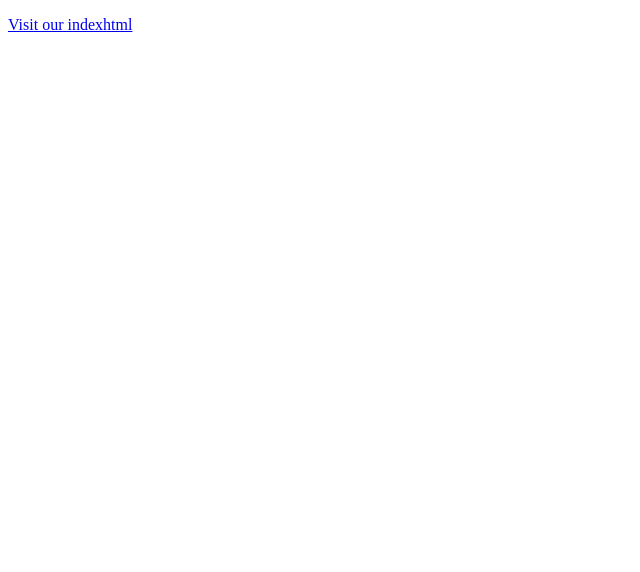
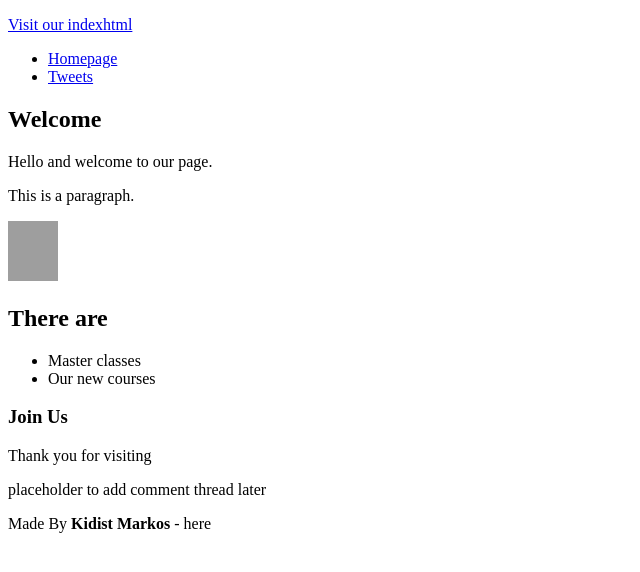
Before and after one commit to kidymark16/alx_html_css, a plain HTML site: page html_basic/tweets.html in a window 1280 px wide. Shown: the whole page, without its empty margins (0-640 px from the left). Drawn offline with Linux system fonts and the light colour scheme; grey boxes are pictures that could not be loaded.

Commit message:
Update tweets.html

```diff
--- a/html_basic/tweets.html
+++ b/html_basic/tweets.html
@@ -4,9 +4,63 @@
   <title>Hello everyone </title>
 </head>
 <body>
-<p></p>
+<p>
  <a href="https://github.com/kidymark16/alx_html_css/new/main/html_basic/index.html">Visit our indexhtml </a>
   </p>
+  <header>
+
+        <ul>
+            <li><a href="index.html" title="Home">Homepage</a></li>
+            <li><a href="tweets.html" title="Tweets">Tweets</a></li>
+        </ul>
+
+    </header>
+
+ <main>
+
+
+
+        <article>
+
+            <h1>Welcome </h1>
+
+            <p>Hello and welcome to our page.</p>
+
+
+  <p>This is a paragraph.</p>
+
+        <a href="https://www.alxafrica.com"><img src="https://www.movemeback.com/careers/alx-general-manager/" style="width:50px;height:60px;"></a>
+
+            <h2>There are </h2>
+
+            <p>
+
+                <ul>
+                    <li>Master classes</li>
+                    <li>Our new courses</li>
+
+                </ul>
+
+            </p>
+
+            <h3> Join Us</h3>
+
+            <p> Thank you for visiting </p>
+
+
+        </article>
+
+
+        <aside>
+            <p>placeholder to add comment thread later</p>
+        </aside>
+
+
+
+    </main>
+
+
+    <footer>Made By <strong>Kidist Markos</strong> - <a https://github.com/kidymark16" target="_blank">here</a></footer>
 
 </body>
 </html>
```
